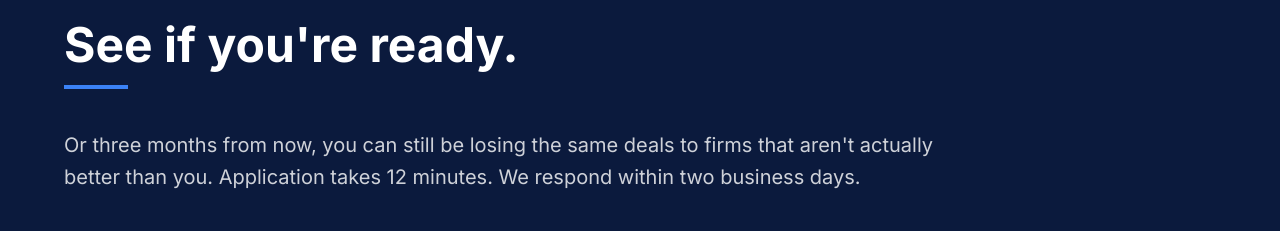
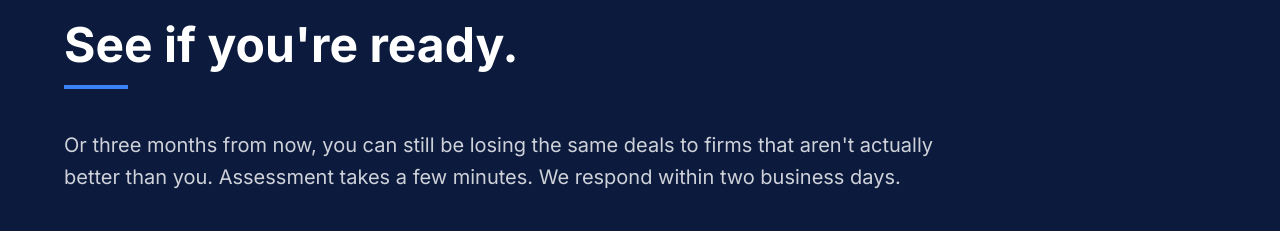
Before and after one commit to rrpadin/ailcn2, a Next.js app: page /for-practitioners in a window 1280 px wide. Shown: the part 5440-5671 px from the top of the page. Built offline with nearby package versions, Linux system fonts and the light colour scheme.

Commit message:
Update page.tsx

```diff
--- a/src/app/for-practitioners/page.tsx
+++ b/src/app/for-practitioners/page.tsx
@@ -220,7 +220,7 @@ export default function PractitionersPage() {
           <SectionHeading headline="See if you're ready." />
           <p className="text-xl leading-8 text-white/80">
             Or three months from now, you can still be losing the same deals to firms that
-            aren&apos;t actually better than you. Application takes 12 minutes. We respond within
+            aren&apos;t actually better than you. Assessment takes a few minutes. We respond within
             two business days.
           </p>
           <div className="mt-10">
```
